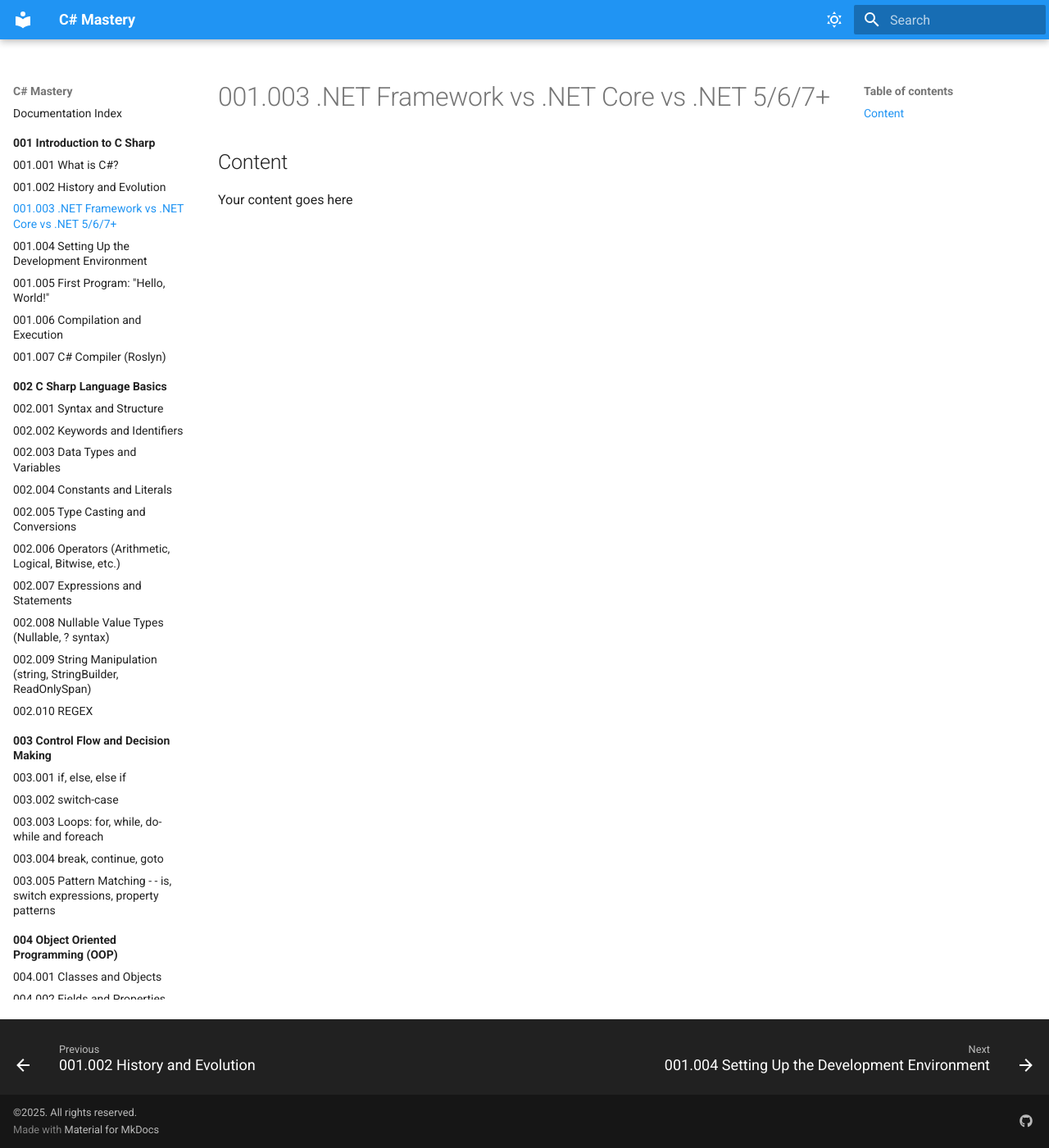
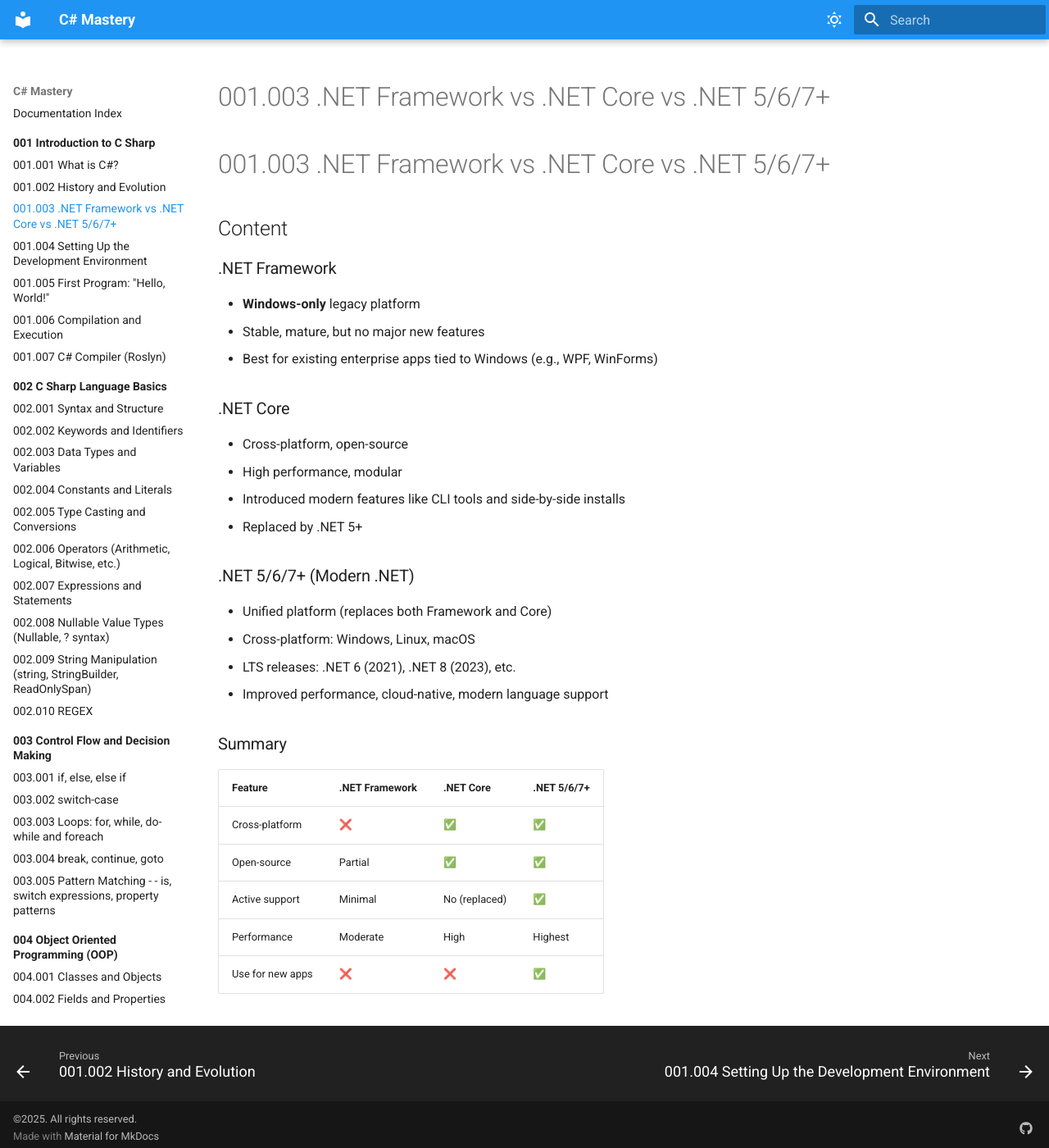
Before and after one commit to andikatjacobdennis/CSharpMastery, an MkDocs documentation site: the page built from docs/001_Introduction-to-C-Sharp/001.003..NET-Framework-vs-.NET-Core-vs-.NET-5_6_7.md, in a window 1280 px wide and 1400 px high. Shown: the whole window at 82% size. Built offline with MkDocs 1.6.1 and Material for MkDocs 9.7.7, drawn with Linux system fonts in a browser that asks for light colours.

Commit message:
Update 001.003..NET-Framework-vs-.NET-Core-vs-.NET-5_6_7.md

```diff
--- a/docs/001_Introduction-to-C-Sharp/001.003..NET-Framework-vs-.NET-Core-vs-.NET-5_6_7.md
+++ b/docs/001_Introduction-to-C-Sharp/001.003..NET-Framework-vs-.NET-Core-vs-.NET-5_6_7.md
@@ -1,4 +1,32 @@
+# 001.003 .NET Framework vs .NET Core vs .NET 5/6/7+
+
 # 001.003 .NET Framework vs .NET Core vs .NET 5/6/7+
 
 ## Content
-Your content goes here
+
+### .NET Framework
+- **Windows-only** legacy platform
+- Stable, mature, but no major new features
+- Best for existing enterprise apps tied to Windows (e.g., WPF, WinForms)
+
+### .NET Core
+- Cross-platform, open-source
+- High performance, modular
+- Introduced modern features like CLI tools and side-by-side installs
+- Replaced by .NET 5+
+
+### .NET 5/6/7+ (Modern .NET)
+- Unified platform (replaces both Framework and Core)
+- Cross-platform: Windows, Linux, macOS
+- LTS releases: .NET 6 (2021), .NET 8 (2023), etc.
+- Improved performance, cloud-native, modern language support
+
+### Summary
+
+| Feature           | .NET Framework | .NET Core       | .NET 5/6/7+     |
+|------------------|----------------|-----------------|-----------------|
+| Cross-platform   | ❌             | ✅              | ✅              |
+| Open-source      | Partial        | ✅              | ✅              |
+| Active support   | Minimal        | No (replaced)   | ✅              |
+| Performance      | Moderate       | High            | Highest         |
+| Use for new apps | ❌             | ❌              | ✅              |
```
